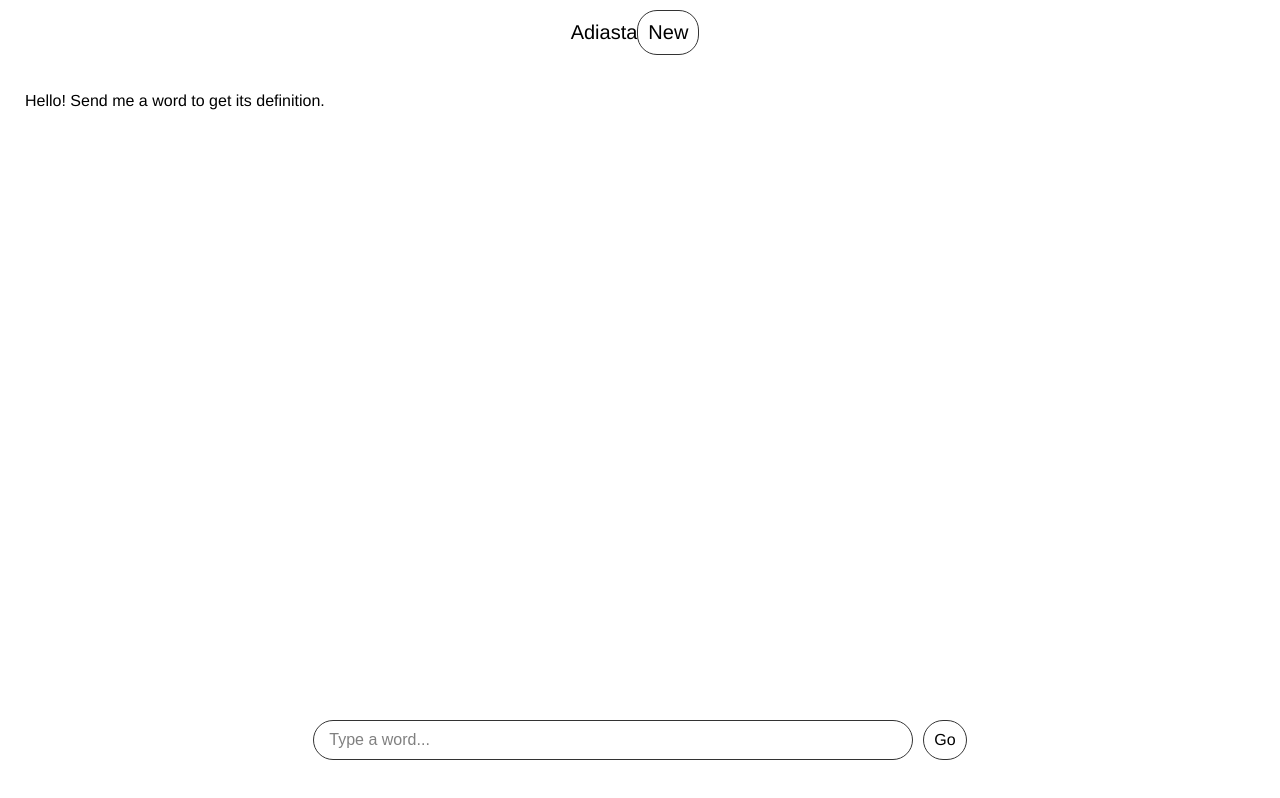
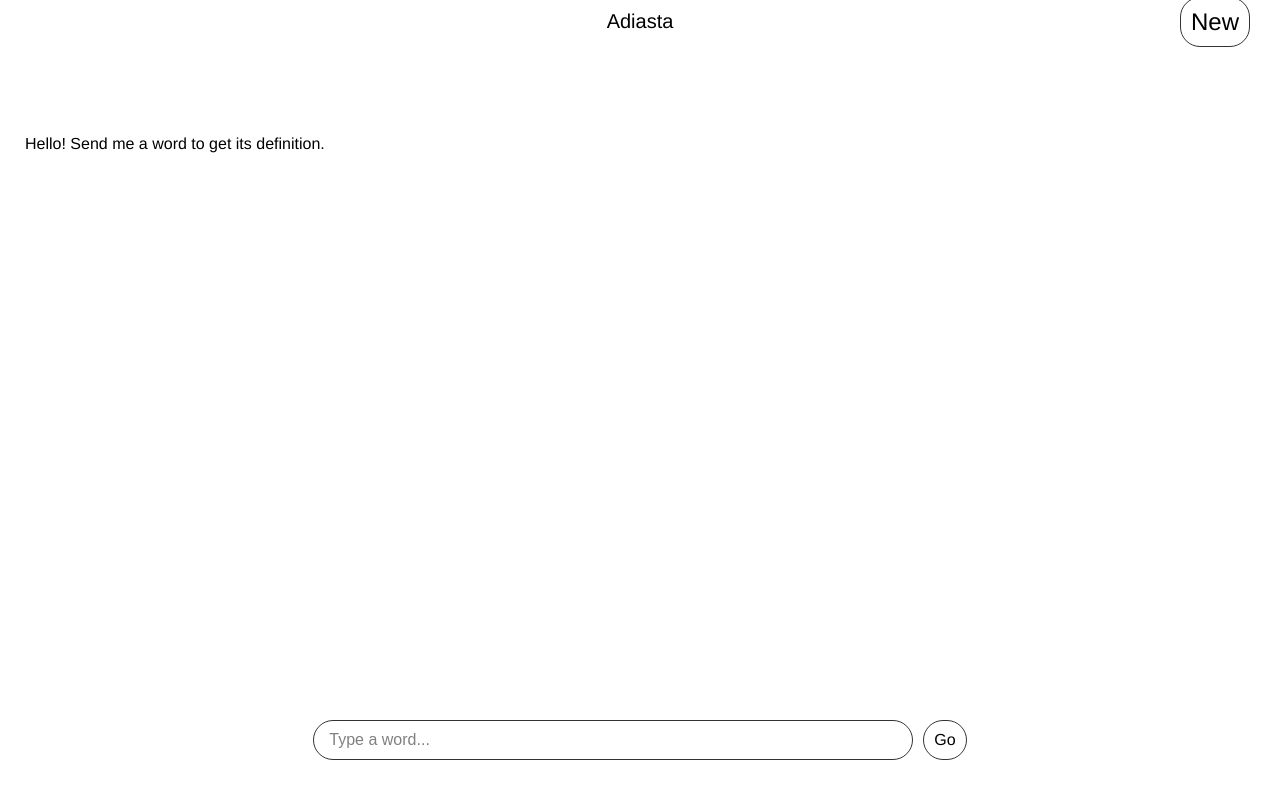
Before and after one commit to qwertyuisdfghjkxcvbn/jhkasrfhusrgfkaasyurg, a plain HTML site: page index.html in a window 1280 px wide. Drawn offline with Linux system fonts and the light colour scheme.

Commit message:
Update index.html

```diff
--- a/index.html
+++ b/index.html
@@ -38,8 +38,9 @@
             backdrop-filter: blur(15px);
              -webkit-backdrop-filter: blur(15px);
             transition: background-color 0.3s ease, color 0.3s ease;
+            position: relative;
         }
-        .header .new-chat {
+        .header .new-btn {
             position: absolute;
             right: 20px;
             cursor: pointer;
```
